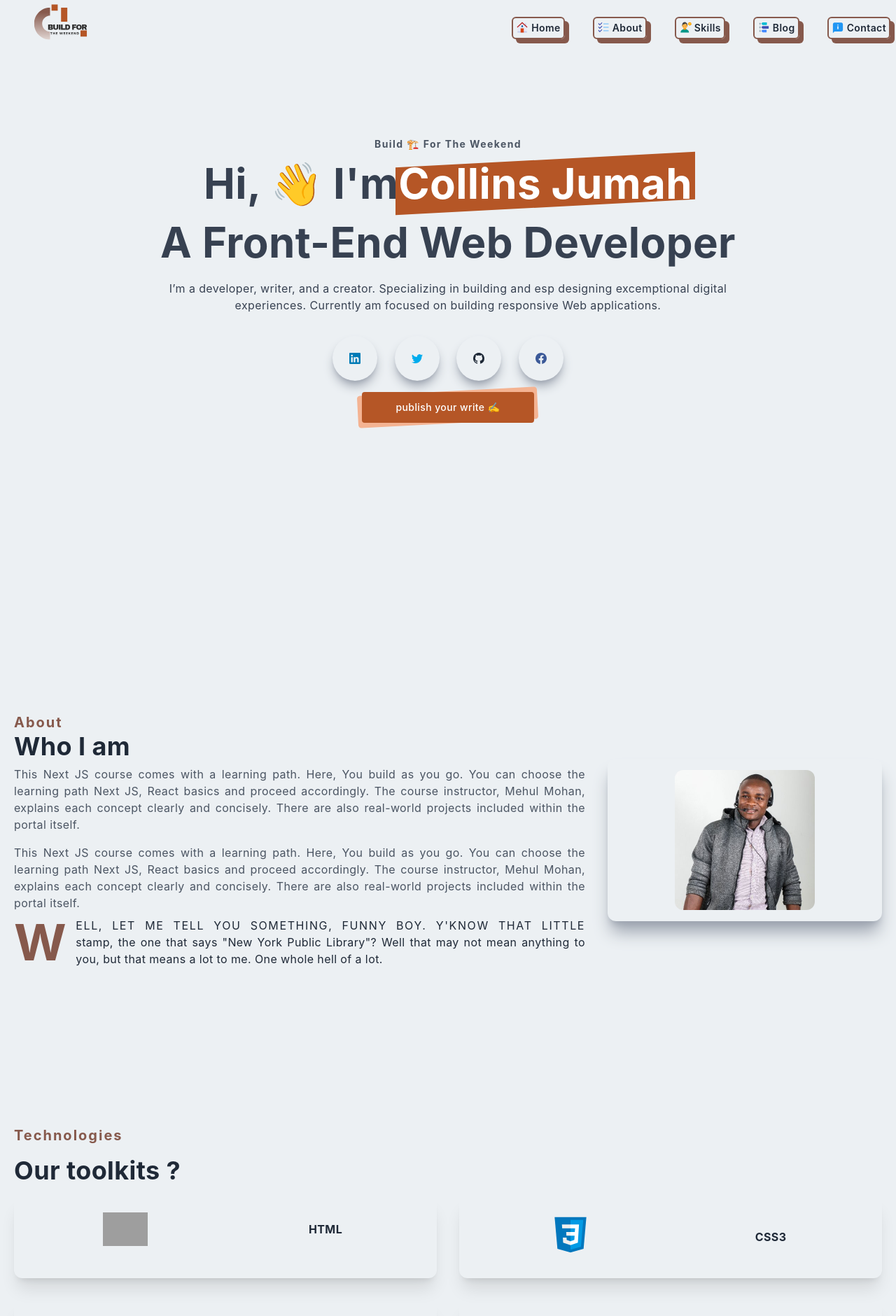
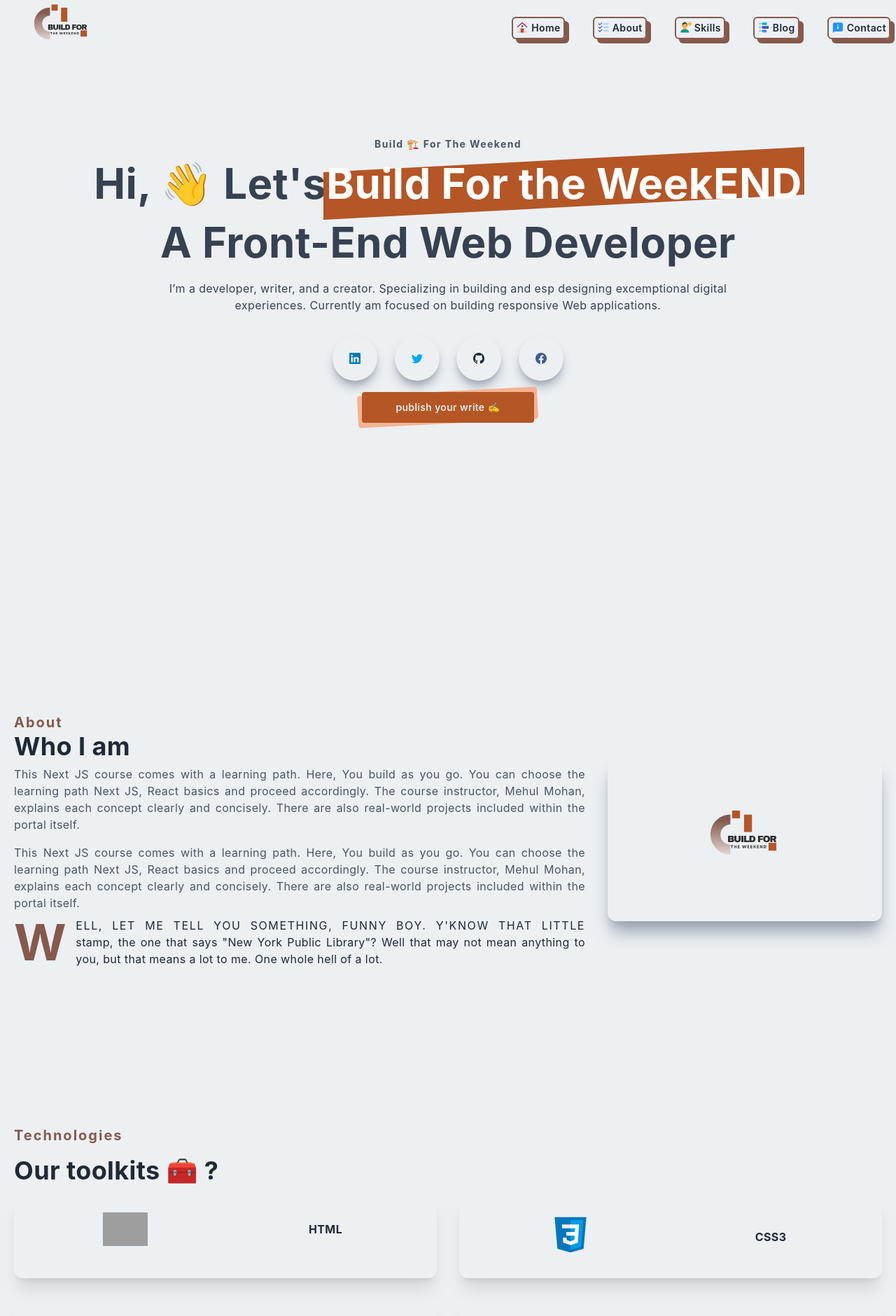
Before and after one commit to CollyneJumah/Build-for-the-weekend, a Next.js app: page / in a window 1280 px wide. Shown: the top 1880 px of the page at 70% size. Built offline with nearby package versions, Linux system fonts and the light colour scheme; grey boxes are pictures that could not be loaded.

Commit message:
chore: updated content 1. text content on the main page 2. updated the logo on about us

```diff
--- a/components/About.jsx
+++ b/components/About.jsx
@@ -27,7 +27,7 @@ export const About = () => {
                 </p>
             </div>
             <div className="w-full h-auto m-auto shadow-xl shadow-gray-400 rounded-xl flex items-center justify-center p-4 hover:scale-105 ease-in duration-300">
-                <Image className='rounded-xl' src="/assets/images/collins.jpg" alt="" width={200} height={200} />
+                <Image className='rounded-xl' src="/assets/images/buildfortheweekend.svg" alt="" width={200} height={200} />
             </div>
         </div>
     </div>
--- a/components/Contact.jsx
+++ b/components/Contact.jsx
@@ -16,13 +16,8 @@ export const Contact = () => {
                             <img className='rounded-xl hover:scale-105 ease-in duration-300'
                                 src="https://media.istockphoto.com/photos/closeup-image-of-male-hands-using-smartphone-with-icon-telephone-picture-id1168945108?k=20&m=1168945108&s=612x612&w=0&h=MqKJyjMB1NJ33aRB9kjhxqP_GbPmEVB11saJi9sCuwM="  alt="" />
                         </div>
-                        <div>
-                            <h2 className='py-2'>Collins Jumah</h2>
-                            <p>Frontend Developer</p>
-                            <p className="py-4">Lorem ipsum dolor sit amet.</p>
-                        </div>
-                        <div>
-                            <p className='uppercase pt-8'>Connect with me</p>
+                        <div className='py-16'>
+                            <p className='capitalize text-[#86594c] font-bold pt-8'>Connect with me</p>
                             <div className='flex items-center justify-between py-4'>
                                 <div className='shadow-lg shadow-gray-400 p-6 cursor-pointer rounded-full hover:scale-105 ease-in duration-200'>
                                     <BsLinkedin />
--- a/components/Main.jsx
+++ b/components/Main.jsx
@@ -8,9 +8,9 @@ export const Main = () => {
         <div className="max-w-[1240px] w-full h-full mx-auto p-2 flex justify-center items-center">
            <div>
                 <p className='capitalize text-sm tracking-widest text-gray-600 font-bold'>  Build 🏗️ for the Weekend </p>
-                <h1 className='py-4 text-gray-700'>Hi, 👋 {`I'm`}
+                <h1 className='py-4 text-gray-700'>Hi, 👋 {`Let's`}
                     <span className="before:block before:absolute before:-inset-1 before:-skew-y-3 before:bg-[#B55626] relative inline-block">
-                        <span  className="relative text-white">Collins Jumah</span>
+                        <span  className="relative text-white">Build For the WeekEND</span>
                     </span>
                 </h1>
                 <h1 className='py-2 text-gray-700'>A Front-End Web Developer</h1>
@@ -32,12 +32,9 @@ export const Main = () => {
                     <div className='shadow-lg shadow-gray-400 p-6 cursor-pointer rounded-full hover:scale-105 ease-in duration-200 '>
                         <BsFacebook className='text-[#3b5998]' />
                     </div>
-
                 </div>
                 <div>
-                        <Link
-                        href="#"
-                        >
+                    <Link href="#">
                         <a className="relative inline-block group focus:outline-none focus:ring focus:ring-[#ef5407]">
                             <span
                                 className="relative z-10 block px-12 py-3 text-sm font-medium text-white transition bg-[#B55626] rounded group-hover:scale-105">
@@ -45,9 +42,8 @@ export const Main = () => {
                             </span>
                             <span className="absolute inset-0 transition scale-105 rounded bg-[#f4b392] -rotate-3 group-hover:rotate-0"></span>
                         </a>
-
-                        </Link>
-                    </div>
+                    </Link>
+                </div>
            </div>
         </div>
     </div>
--- a/components/ToolKits.jsx
+++ b/components/ToolKits.jsx
@@ -6,7 +6,7 @@ export const ToolKits = () => {
     <div id="skills" className='w-full lg:h-screen p-2'>
         <div className="max-w-[1240px] mx-auto flex flex-col justify-center h-full">
             <p className='capitalize text-xl tracking-widest text-[#86594c] font-bold'>Technologies</p>
-            <h2 className='py-4'>Our toolkits ?</h2>
+            <h2 className='py-4'>Our toolkits 🧰 ?</h2>
             <div className="grid md:grid-cols-2 sm:grid-cols-2 lg:grid-cols-4 gap-8">
                 <div className="p-6 shadow-xl rounded-xl hover:scale-105 ease-in duration-300 cursor-pointer">
                     <div className="grid grid-cols-2 gap-4 justify-center items-center">
```
